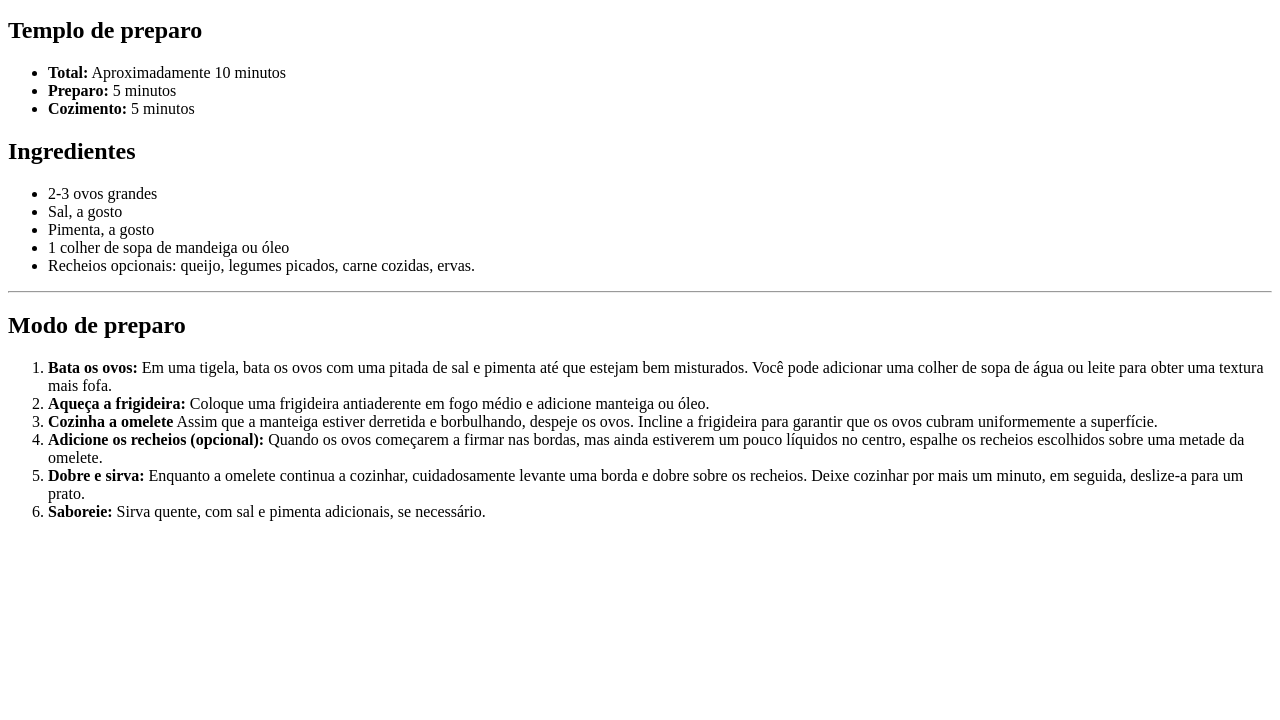
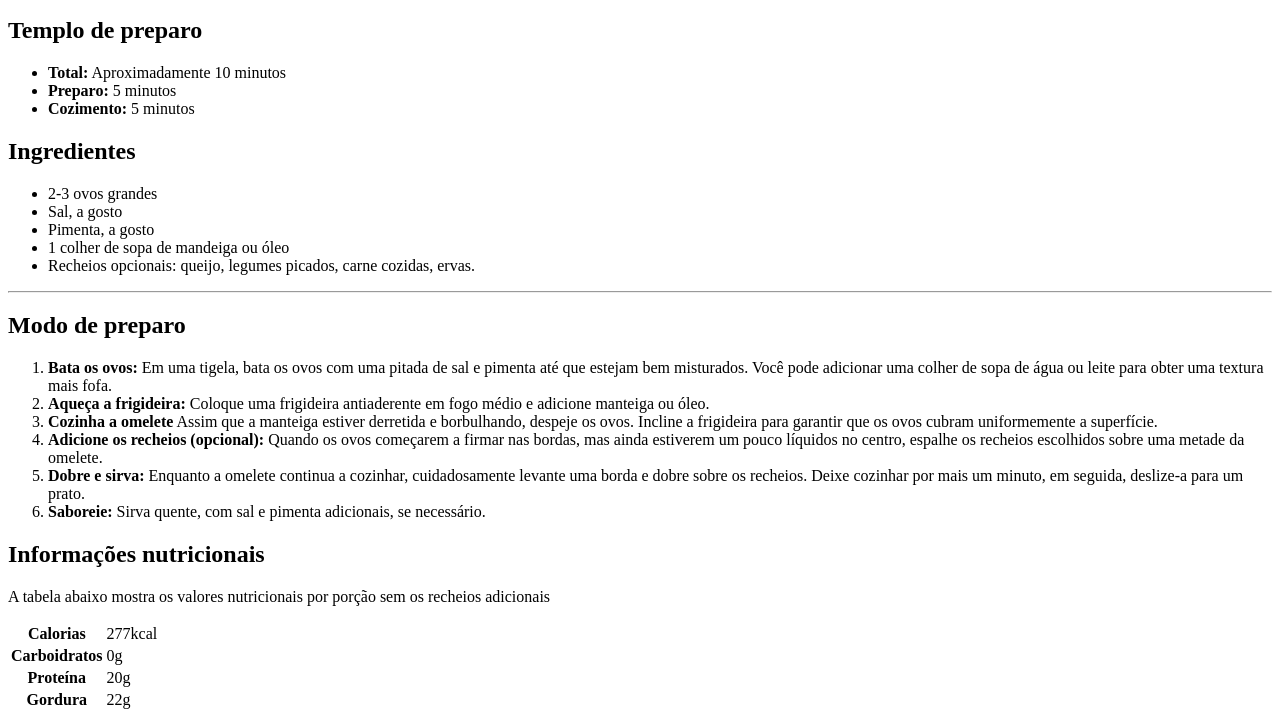
Before and after one commit to Larissa661/receita, a plain HTML site: page index.html in a window 1280 px wide. Shown: the part 713-1433 px from the top of the page. Before the commit the page ends 1250 px from the top, so only its background shows below. Drawn offline with Linux system fonts and the light colour scheme.

Commit message:
quinto commit do HTML

```diff
--- a/index.html
+++ b/index.html
@@ -70,6 +70,30 @@
 
 
 </div>
+<div>
+  <h2>Informações nutricionais</h2>
+
+  <p>A tabela abaixo mostra os valores nutricionais por porção sem os recheios adicionais</p>
+
+  <table>
+<tr>
+<th>Calorias</th>
+<td>277kcal</td>
+</tr>
+<tr>
+  <th>Carboidratos</th>
+  <td>0g</td>
+</tr>
+<tr>
+  <th>Proteína</th>
+  <td>20g</td>
+  <tr>
+    <th>Gordura</th>
+    <td>22g</td>
+  </tr>
+</tr>
+  </table>
+</div>
 
 </div>
 
```
